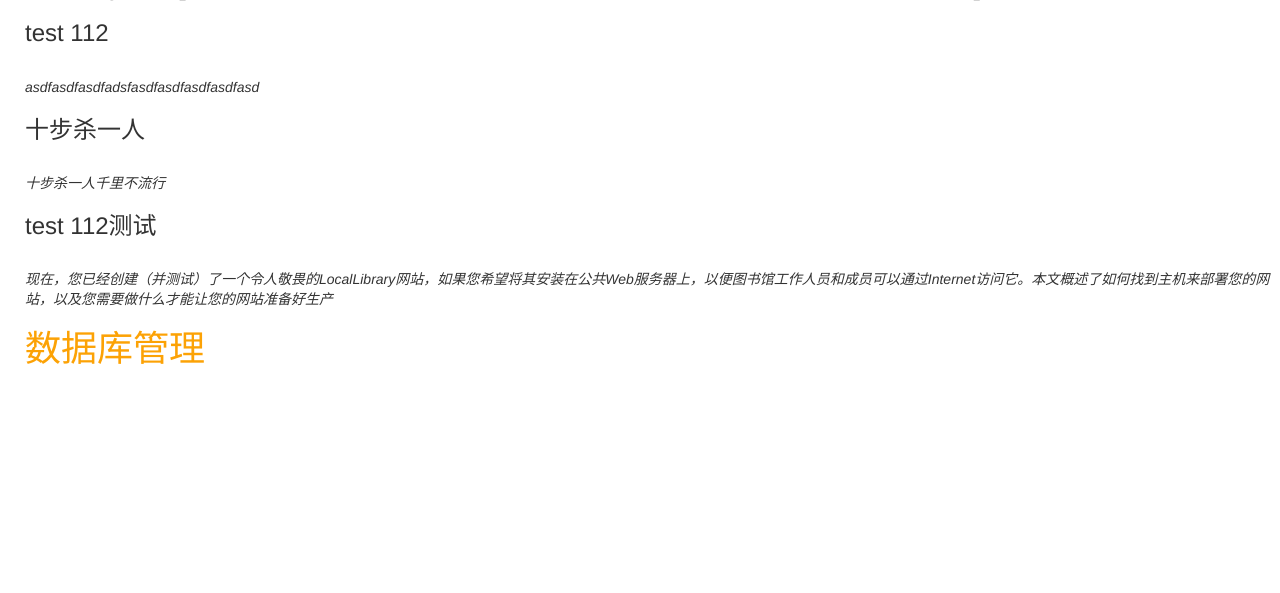
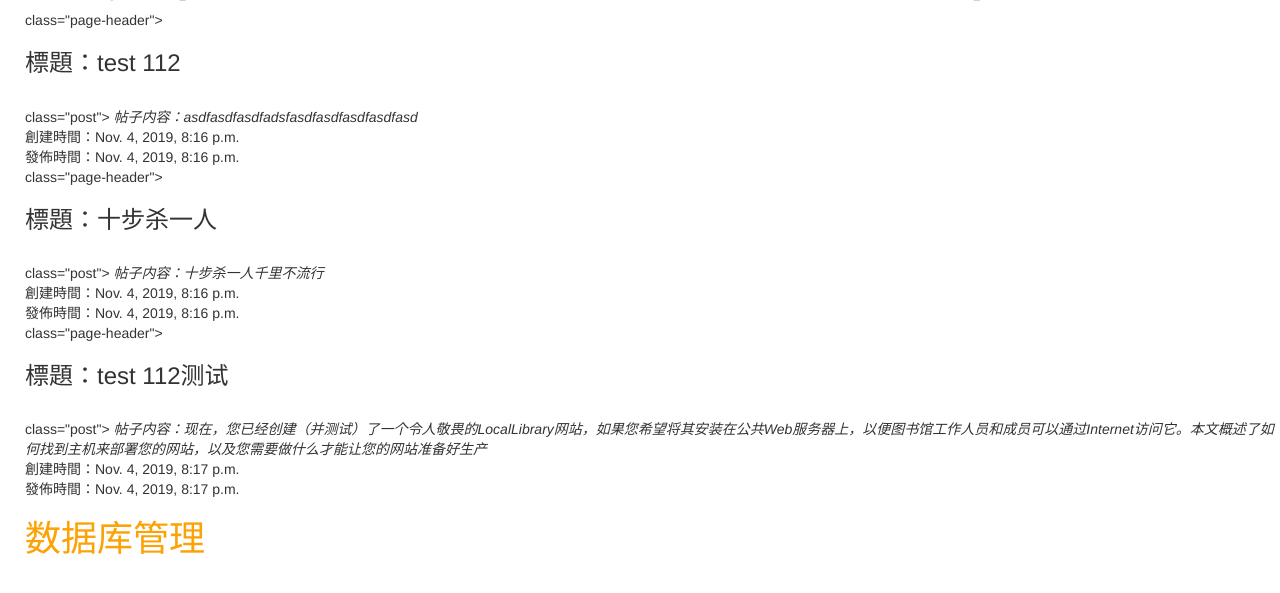
Before and after one commit to dustxdustx/my-first-blog, a Django app: page / in a window 1280 px wide. Shown: the part 152-745 px from the top of the page. Run offline with Django 3.2, Linux system fonts and the light colour scheme; data comes from the database, SQL or seed files in the repository; some libraries are stand-ins or nearby versions.

Commit message:
測試css的類

```diff
--- a/blog/templates/blog/post_list.html
+++ b/blog/templates/blog/post_list.html
@@ -12,10 +12,16 @@
 	<p> <h1><strong>这是个测试网页！<br> 哈哈</strong></h1></p>
 	<div><h2>{{posts}}</h2></div>
 	<div>{% for post in posts %}
-		<h3>{{post}}</h3><br>
-		<em>{{post.text|linebreaksbr}}</em><br>
-
-		{% endfor %}</div>
+		<div> class="page-header">
+		<h3>標題：{{post.title}}</h3><br>
+		</div>
+		<div> class="post">
+		<em>帖子内容：{{post.text|linebreaksbr}}</em><br>
+		創建時間：{{post.created_date}}<br>
+		發佈時間：{{post.published_date}}<br>
+		{% endfor %}
+    	</div>
+    </div>
 	<h1><a href="admin">数据库管理</a></h1>
 
 </body>
```
Also changed, not shown: blog/static/css/blog.css (+9 -0 lines).
